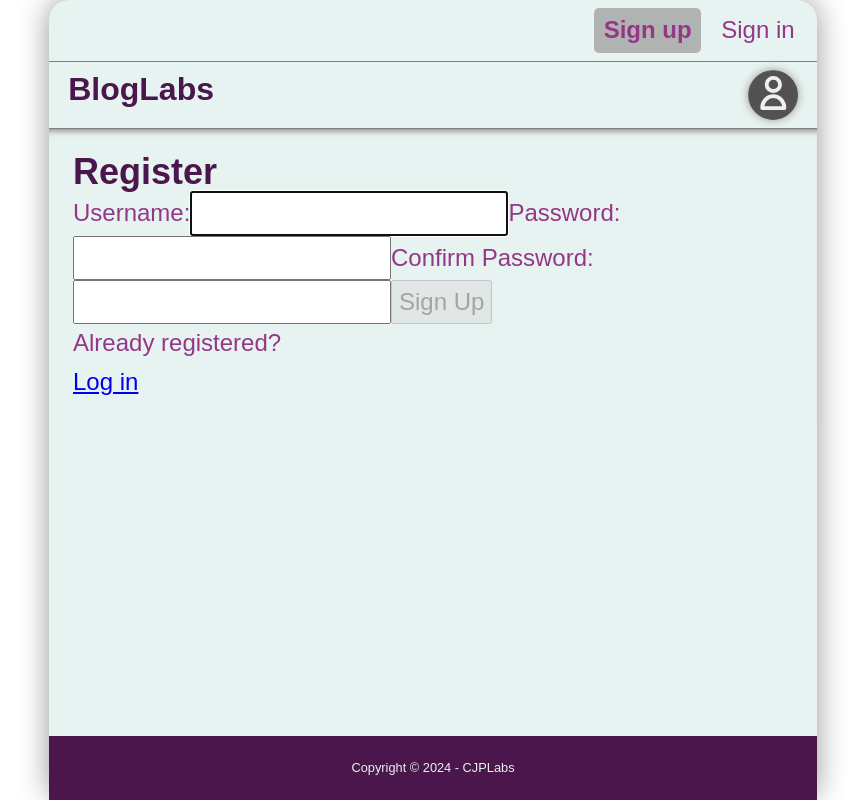
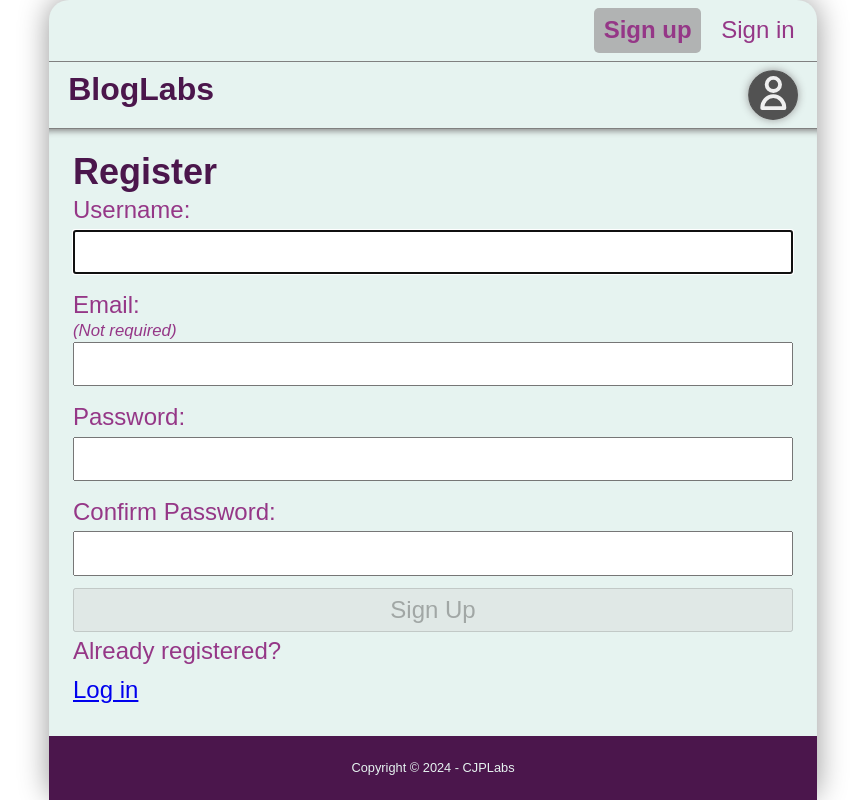
Before and after one commit to cpxx9/bloglabs-frontend, a React (Vite) app: page /register in a window 1280 px wide. Shown: the whole page, without its empty margins (207-1072 px from the left). Built offline with nearby package versions, Linux system fonts and the light colour scheme.

Commit message:
feat: optional email field

```diff
--- a/src/routes/Register/Register.jsx
+++ b/src/routes/Register/Register.jsx
@@ -6,6 +6,8 @@ import axios from '../../api/axios';
 import StyledRegister from './StyledRegister';
 
 const USER_REGEX = /^[A-z][A-z0-9-_]{5,30}$/;
+const EMAIL_REGEX = /^[A-Z0-9._%+-]+@[A-Z0-9.-]+\.[A-Z]{2,4}$/i;
+
 const PWD_REGEX = /^(?=.*[a-z])(?=.*[A-Z])(?=.*[0-9])(?=.*[!@#$%]).{8,32}$/;
 const REGISTER_URL = '/register';
 
@@ -44,6 +46,11 @@ const Register = () => {
   }, [user]);
 
   useEffect(() => {
+    const result = EMAIL_REGEX.test(email);
+    setValidEmail(result);
+  }, [email]);
+
+  useEffect(() => {
     const result = PWD_REGEX.test(pwd);
     setValidPwd(result);
     const match = pwd === matchPwd;
@@ -52,7 +59,7 @@ const Register = () => {
 
   useEffect(() => {
     setErrMsg('');
-  }, [user, pwd, matchPwd]);
+  }, [user, email, pwd, matchPwd]);
 
   const handleSubmit = async (e) => {
     e.preventDefault();
@@ -65,12 +72,15 @@ const Register = () => {
     try {
       const res = await axios.post(
         REGISTER_URL,
-        JSON.stringify({ username: user, password: pwd, confirmPassword: matchPwd }),
+        email
+          ? JSON.stringify({ username: user, email, password: pwd, confirmPassword: matchPwd })
+          : JSON.stringify({ username: user, password: pwd, confirmPassword: matchPwd }),
         {
           headers: { 'Content-Type': 'application/json' },
           withCredentials: true,
         },
       );
+      console.log(res);
       setSuccess(true);
       navigate(`${location.state.path}`);
     } catch (err) {
@@ -102,6 +112,8 @@ const Register = () => {
           </p>
           <h1>Register</h1>
           <form onSubmit={handleSubmit}>
+            <ul>
+              <li>
                 <label htmlFor="username">
                   Username:
                   <span className={validName ? 'valid' : 'hide'}>
@@ -130,11 +142,52 @@ const Register = () => {
                 />
                 <p
                   id="uidnote"
-              className={userFocus && user && !validName ? 'instructions' : 'offscreen'}>
+                  className={
+                    userFocus && user && !validName ? 'instructions note' : 'offscreen note'
+                  }>
                   <FontAwesomeIcon icon={faInfoCircle} />
                   5 to 30 characters. <br /> Must begin with a letter. <br />
                   Letters, numbers, underscores, hyphens allowed.
                 </p>
+              </li>
+              <li>
+                <label htmlFor="email">
+                  Email:
+                  <span className={validEmail ? 'valid' : 'hide'}>
+                    <FontAwesomeIcon icon={faCheck} />
+                  </span>
+                  <span className={validEmail || !email ? 'hide' : 'invalid'}>
+                    <FontAwesomeIcon icon={faTimes} />
+                  </span>
+                </label>
+                <p className="not-req">
+                  <em>(Not required)</em>
+                </p>
+                <input
+                  type="text"
+                  name="email"
+                  id="email"
+                  autoComplete="off"
+                  onChange={(e) => setEmail(e.target.value)}
+                  aria-invalid={validName ? 'false' : 'true'}
+                  aria-describedby="uidnote"
+                  onFocus={() => {
+                    setEmailFocus(true);
+                  }}
+                  onBlur={() => {
+                    setEmailFocus(false);
+                  }}
+                />
+                <p
+                  id="emailnote"
+                  className={
+                    emailFocus && email && !validEmail ? 'instructions note' : 'offscreen note'
+                  }>
+                  <FontAwesomeIcon icon={faInfoCircle} />
+                  Must be a valid email!
+                </p>
+              </li>
+              <li>
                 <label htmlFor="password">
                   Password:
                   <span className={validPwd ? 'valid' : 'hide'}>
@@ -159,15 +212,18 @@ const Register = () => {
                     setPwdFocus(false);
                   }}
                 />
-            <p id="pwdnote" className={pwdFocus && !validPwd ? 'instructions' : 'offscreen'}>
+                <p
+                  id="pwdnote"
+                  className={pwdFocus && !validPwd ? 'instructions note' : 'offscreen note'}>
                   <FontAwesomeIcon icon={faInfoCircle} />
-              8 to 32 characters. <br /> Must include uppercase and lowercase letters, a number, and
-              a special character. <br />
+                  8 to 32 characters. <br /> Must include uppercase and lowercase letters, a number,
+                  and a special character. <br />
                   Allowed special characters: <span aria-label="exclamation mark">!</span>{' '}
                   <span aria-label="at symbol">@</span> <span aria-label="hashtag">#</span>{' '}
                   <span aria-label="dollar sign">$</span> <span aria-label="percent">%</span>
                 </p>
-
+              </li>
+              <li>
                 <label htmlFor="confirm_pwd">
                   Confirm Password:
                   <FontAwesomeIcon
@@ -192,14 +248,17 @@ const Register = () => {
                 />
                 <p
                   id="confirmnote"
-              className={matchFocus && !validMatch ? 'instructions' : 'offscreen'}>
+                  className={matchFocus && !validMatch ? 'instructions note' : 'offscreen note'}>
                   <FontAwesomeIcon icon={faInfoCircle} />
                   Must match the first password input field.
                 </p>
-
+              </li>
+              <li>
                 <button disabled={!validName || !validPwd || !validMatch ? true : false}>
                   Sign Up
                 </button>
+              </li>
+            </ul>
           </form>
           <p>
             Already registered?
```
Lines whose indentation alone changed are shown as unchanged.
